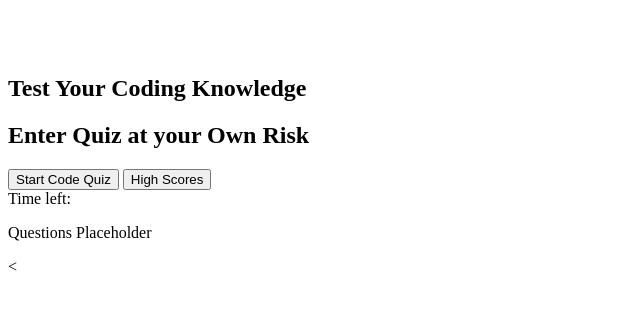
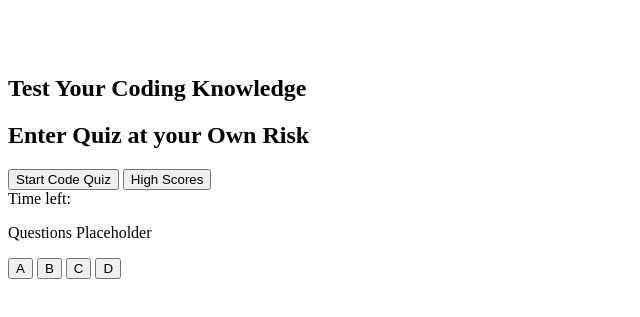
Before and after one commit to AlexxSavov/GitIQ, a plain HTML site: page index.html in a window 1280 px wide. Shown: the part 79-396 px from the top of the page, without its empty margins (0-640 px from the left). Drawn offline with Linux system fonts and the light colour scheme.

Commit message:
creatinging buttons timers ect.

```diff
--- a/index.html
+++ b/index.html
@@ -22,4 +22,10 @@
 
         <div id="quiz">
             <div id="timer">Time left: </div>
-                <div id="questions"><p>Questions Placeholder</p><
+                <div id="questions"><p>Questions Placeholder</p></div>
+                <button id="a" onclick="checkAnswer('a')">A</button>
+                <button id="b" onclick="checkAnswer('b')">B</button>
+                <button id="c" onclick="checkAnswer('c')">C</button>
+                <button id="d" onclick="checkAnswer('d')">D</button>
+            <div id="result"></div>
+    </div>
```
